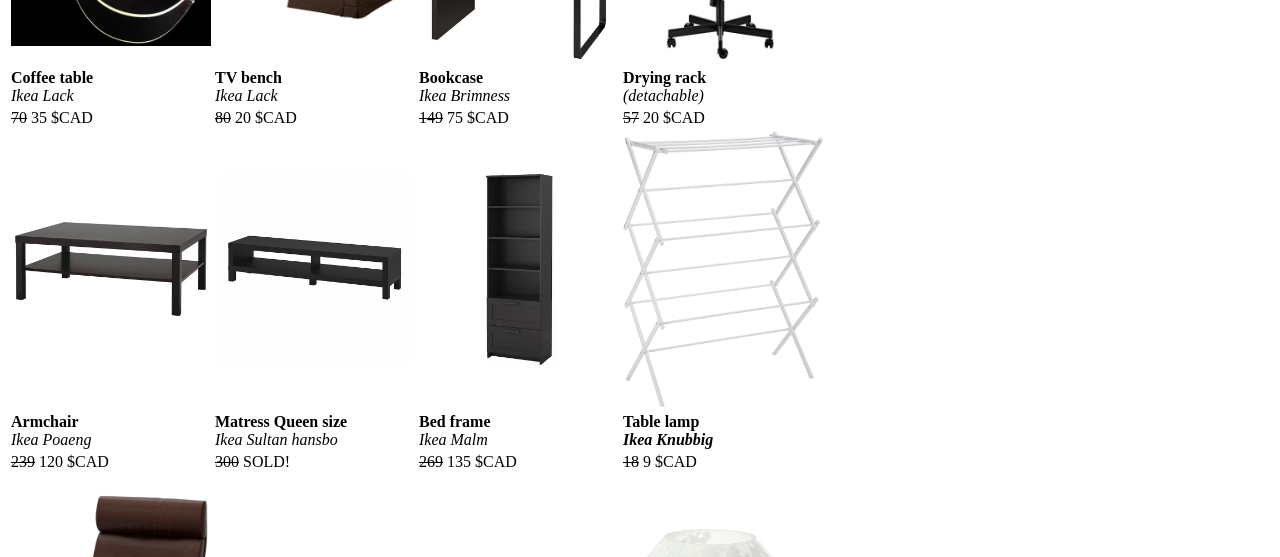
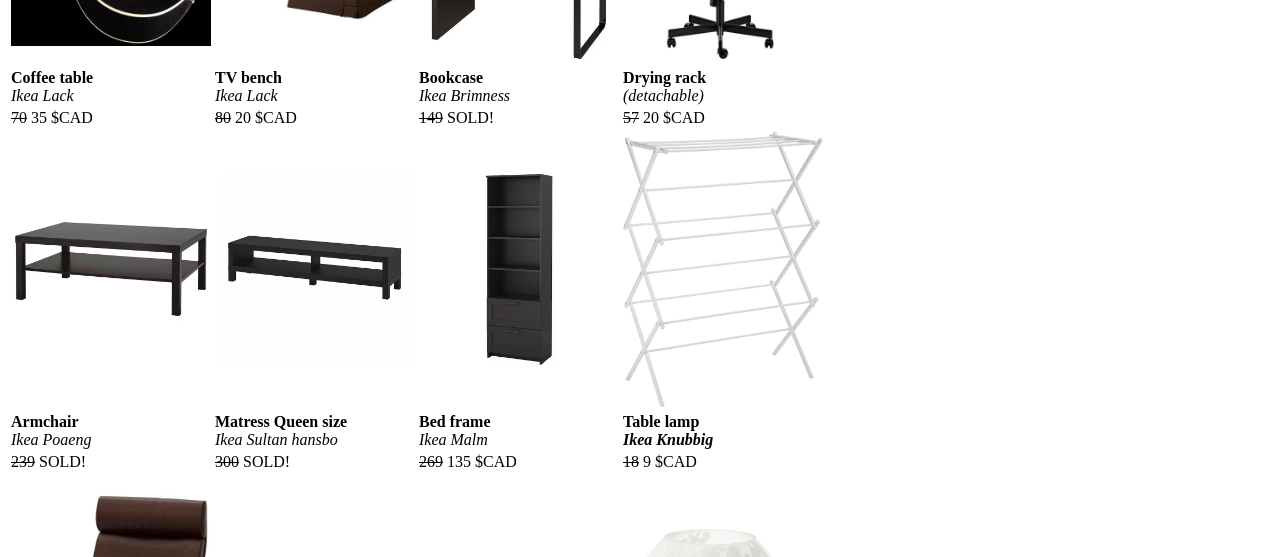
Before and after one commit to ltetrel/ltetrel.github.io, a Jekyll site: the page built from assets/tools/for_sale/for_sale.md, in a window 1280 px wide. Shown: the part 508-1065 px from the top of the page. Built offline with Jekyll 4.4.1, drawn with Linux system fonts in a browser that asks for light colours.

Commit message:
updating sold items

```diff
--- a/assets/tools/for_sale/for_sale.md
+++ b/assets/tools/for_sale/for_sale.md
@@ -45,14 +45,14 @@
 
 brimness:
   title: <b>Bookcase</b> <br> <i> Ikea Brimness </i>
-  price: 75 $CAD
+  price: SOLD!
   old_price: 149
   img: ./imgs/brimnes-bookcase-black__0427999_pe583197_s5.jpg
   link: https://www.ikea.com/ca/en/p/brimnes-bookcase-black-40301223/#content
 
 poaeng:
   title: <b>Armchair</b> <br> <i> Ikea Poaeng </i>
-  price: 120 $CAD
+  price: SOLD!
   old_price: 239
   img: ./imgs/poaeng-armchair-brown-glose-dark-brown__0093855_pe231459_s5.jpg
   link: https://www.ikea.com/kw/en/p/poaeng-armchair-brown-glose-dark-brown-s89860765/
```
